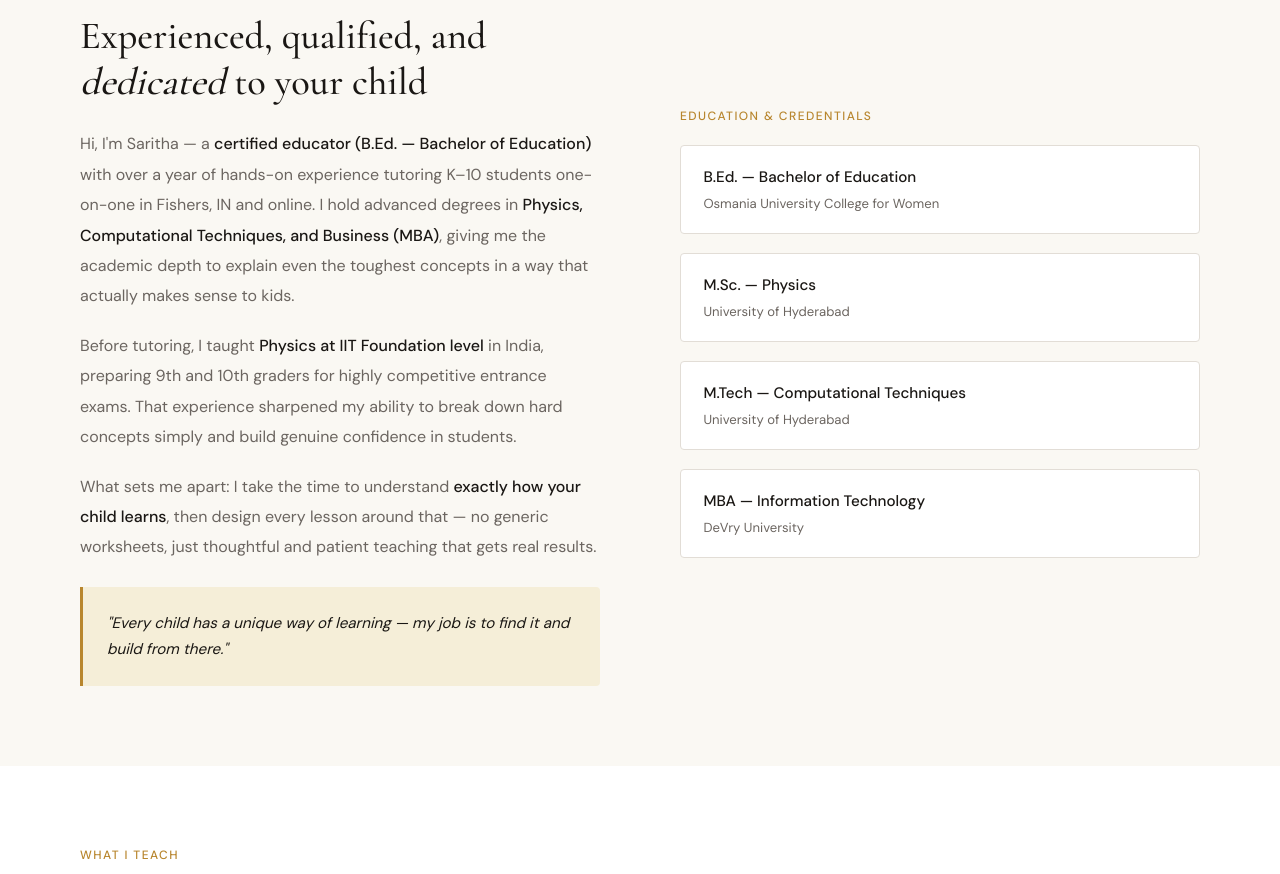
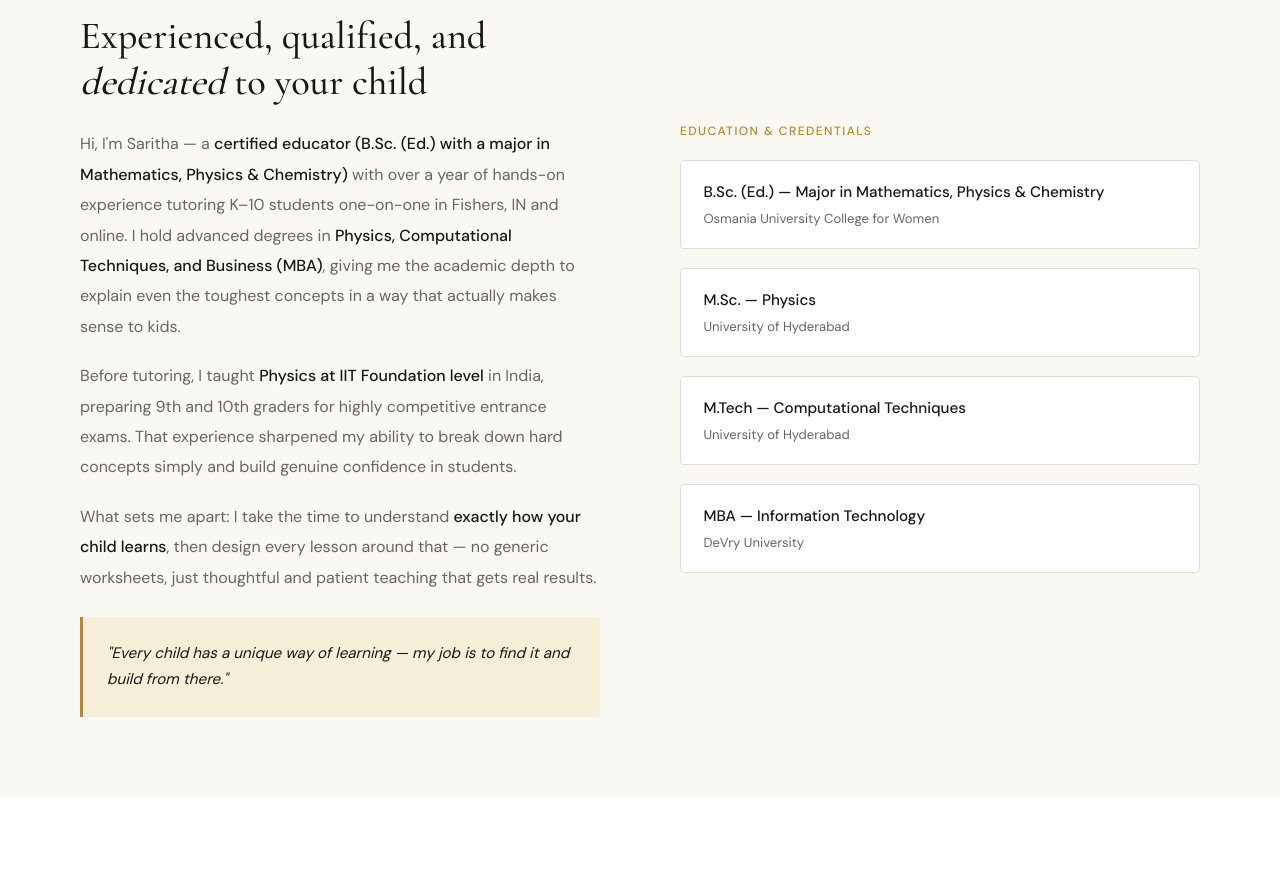
Before and after one commit to vsreddy29/bloom_academy, a plain HTML site: page index.html in a window 1280 px wide. Shown: the part 902-1776 px from the top of the page. Drawn offline with nearby package versions, Linux system fonts and the light colour scheme.

Commit message:
Update education degree to B.Sc. (Ed.) in Math, Physics & Chemistry
Co-Authored-By: Claude Opus 5.5 <noreply@anthropic.com>
Claude-Session: https://claude.ai/code/session_01H7o5k5j3wfzN2Ks8Z7ntgy

```diff
--- a/index.html
+++ b/index.html
@@ -184,7 +184,7 @@ footer{padding:2.5rem 5rem;border-top:1px solid var(--border);display:flex;align
     <div class="about-text">
       <div class="section-label">Meet Your Tutor</div>
       <h2 class="section-title">Experienced, qualified, and <em>dedicated</em> to your child</h2>
-      <p>Hi, I'm Saritha — a <strong>certified educator (B.Ed. — Bachelor of Education)</strong> with over a year of hands-on experience tutoring K&ndash;10 students one-on-one in Fishers, IN and online. I hold advanced degrees in <strong>Physics, Computational Techniques, and Business (MBA)</strong>, giving me the academic depth to explain even the toughest concepts in a way that actually makes sense to kids.</p>
+      <p>Hi, I'm Saritha — a <strong>certified educator (B.Sc. (Ed.) with a major in Mathematics, Physics &amp; Chemistry)</strong> with over a year of hands-on experience tutoring K&ndash;10 students one-on-one in Fishers, IN and online. I hold advanced degrees in <strong>Physics, Computational Techniques, and Business (MBA)</strong>, giving me the academic depth to explain even the toughest concepts in a way that actually makes sense to kids.</p>
       <p>Before tutoring, I taught <strong>Physics at IIT Foundation level</strong> in India, preparing 9th and 10th graders for highly competitive entrance exams. That experience sharpened my ability to break down hard concepts simply and build genuine confidence in students.</p>
       <p>What sets me apart: I take the time to understand <strong>exactly how your child learns</strong>, then design every lesson around that — no generic worksheets, just thoughtful and patient teaching that gets real results.</p>
       <div class="highlight-box">"Every child has a unique way of learning — my job is to find it and build from there."</div>
@@ -193,7 +193,7 @@ footer{padding:2.5rem 5rem;border-top:1px solid var(--border);display:flex;align
       <div class="section-label" style="margin-bottom:1.2rem;">Education &amp; Credentials</div>
       <div class="education-list">
         <div class="edu-item">
-          <div class="edu-degree">B.Ed. — Bachelor of Education</div>
+          <div class="edu-degree">B.Sc. (Ed.) — Major in Mathematics, Physics &amp; Chemistry</div>
           <div class="edu-school">Osmania University College for Women</div>
         </div>
         <div class="edu-item">
```
